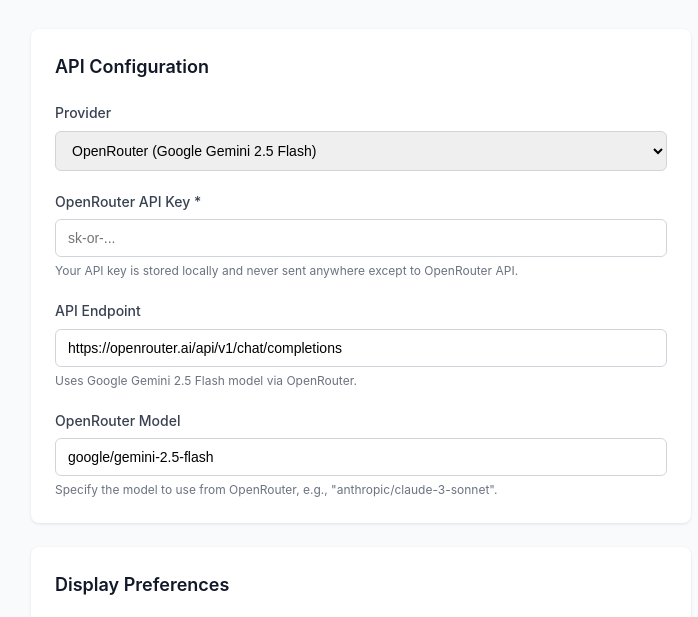
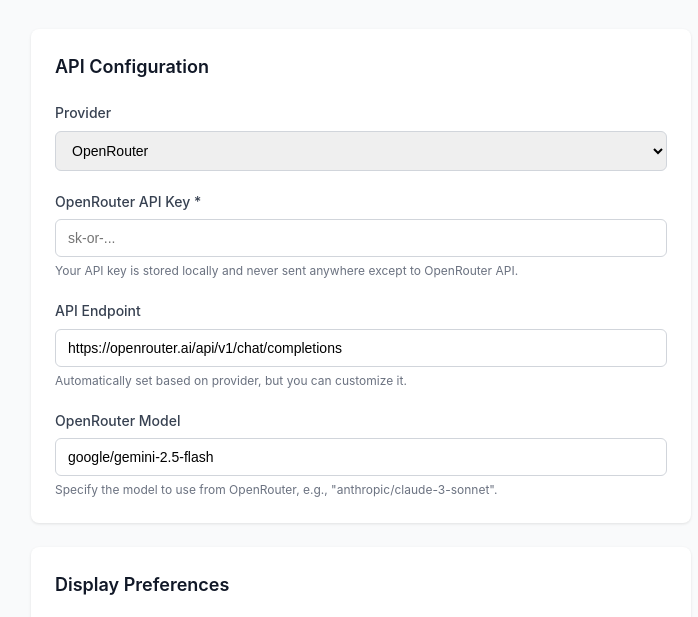
Before and after one commit to devin201o/Inspect-assistant, a website built with Vite: page src/options.html in a window 1280 px wide. Shown: the part 121-738 px from the top of the page, without its empty margins (279-977 px from the left). Built offline with nearby package versions, Linux system fonts and the light colour scheme; some packages are replaced by stand-ins of ours.

Commit message:
Fixed minor description issue in the option page

```diff
--- a/src/options.html
+++ b/src/options.html
@@ -20,7 +20,7 @@
         <div class="form-group">
           <label for="provider">Provider</label>
           <select id="provider" name="provider">
-            <option value="openrouter">OpenRouter (Google Gemini 2.5 Flash)</option>
+            <option value="openrouter">OpenRouter</option>
           </select>
         </div>
 
@@ -45,7 +45,7 @@
             placeholder="https://openrouter.ai/api/v1/chat/completions"
             readonly
           />
-          <small>Uses Google Gemini 2.5 Flash model via OpenRouter.</small>
+          <small>Automatically set based on provider, but you can customize it.</small>
         </div>
 
         <div class="form-group">
```
